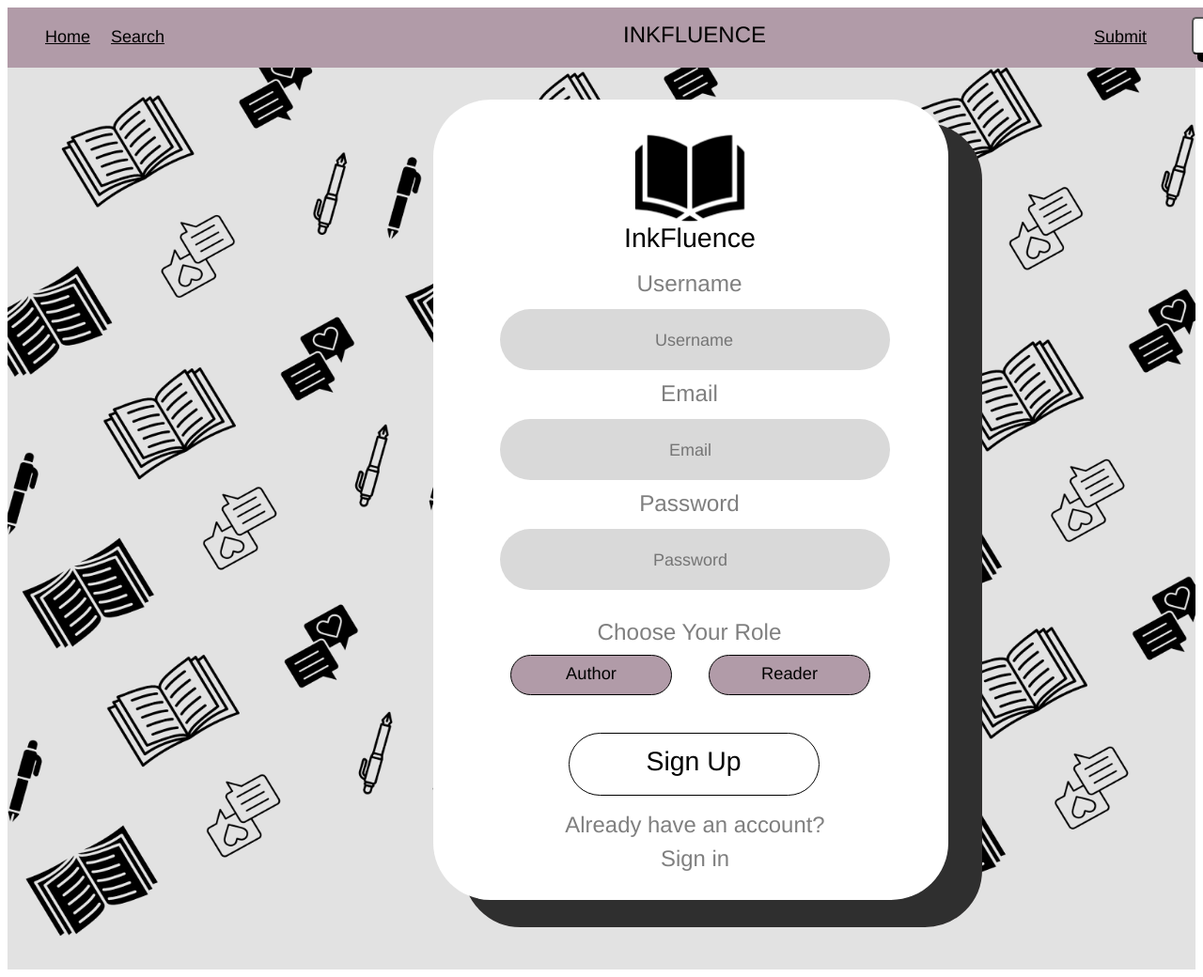
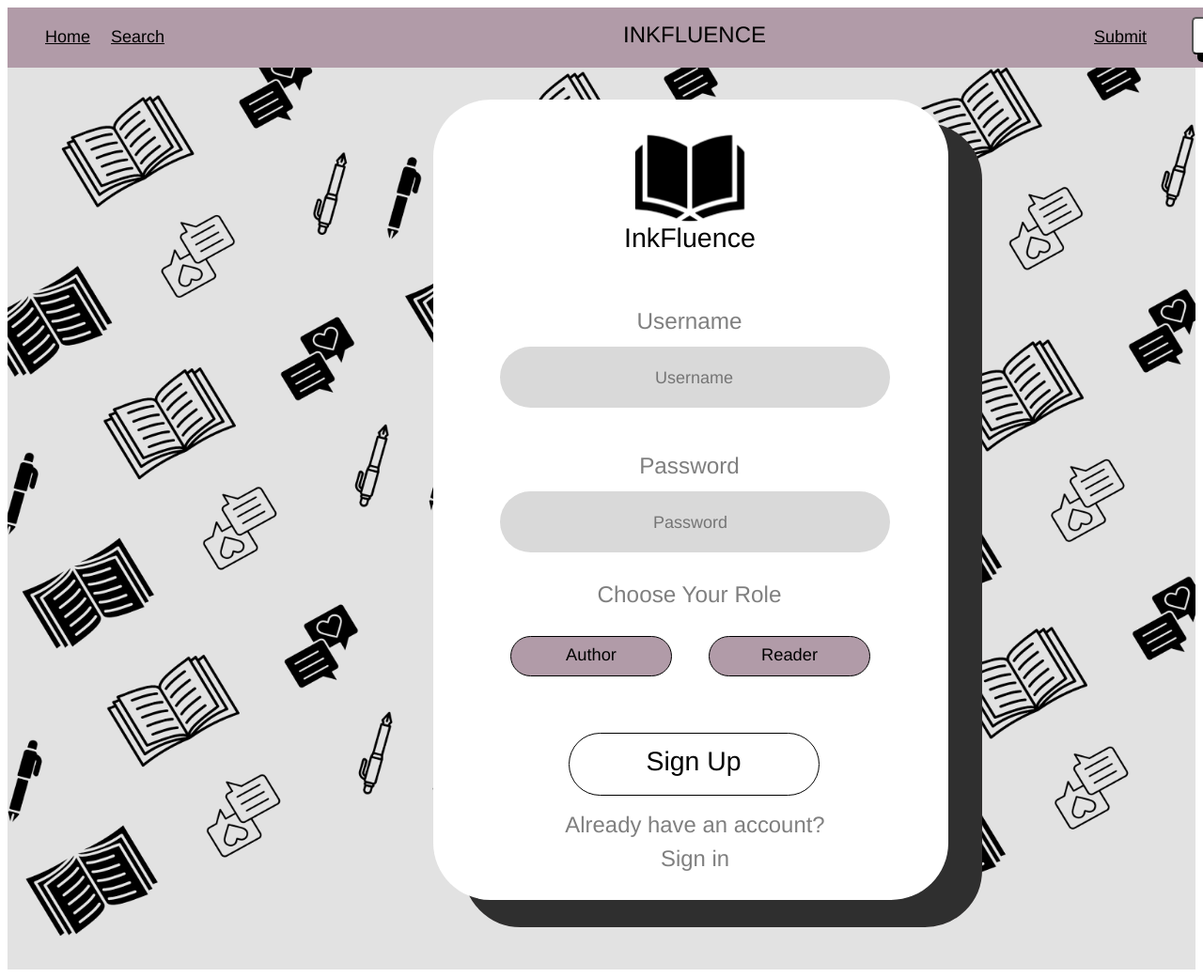
Before and after one commit to zkadry/Itech_group_7, a Django app: page /inkfluence/signup/ in a window 1280 px wide; the page is wider, and only the part inside the window is pictured. Shown: that part at 94% size. Run offline with Django 5.2, Linux system fonts and the light colour scheme.

Commit message:
email input deleted

```diff
--- a/group_django_project/inkfluence/static/inkfluence/css/signup.css
+++ b/group_django_project/inkfluence/static/inkfluence/css/signup.css
@@ -121,7 +121,7 @@
   position: absolute;
   width: 172px;
   height: 43px;
-  top: 591px;
+  top: 571px;
   left: 82px;
   background-color: #b19ba8;
   border-radius: 21.53px;
@@ -148,7 +148,7 @@
   position: absolute;
   width: 172px;
   height: 43px;
-  top: 591px;
+  top: 571px;
   left: 293px;
   background-color: #b19ba8;
   border-radius: 21.53px;
@@ -159,7 +159,7 @@
 .sign-up-page .role {
   position: absolute;
   width: 339px;
-  top: 537px;
+  top: 497px;
   left: 103px;
   font-family: "Roboto-Regular", Helvetica;
   font-weight: 400;
@@ -175,7 +175,7 @@
   position: absolute;
   width: 415px;
   height: 65px;
-  top: 457px;
+  top: 417px;
   left: 71px;
   background-color: #d9d9d9;
   border-radius: 35.62px;
@@ -199,53 +199,10 @@
   padding: 0;
 }
 
-.sign-up-page .email {
-  width: 349px;
-  height: 46px;
-  position: relative;
-  top: 10px;
-  left: 28px;
-  border: none;
-  background: none;
-  font-family: "Poppins-Regular", Helvetica;
-  font-weight: 400;
-  color: var(--gray);
-  font-size: 18px;
-  text-align: center;
-  letter-spacing: 0;
-  line-height: normal;
-  padding: 0;
-}
-
 .sign-up-page .text-wrapper-5 {
   position: absolute;
   width: 339px;
-  top: 400px;
-  left: 103px;
-  font-family: "Roboto-Regular", Helvetica;
-  font-weight: 400;
-  color: #00000080;
-  font-size: 24.3px;
-  text-align: center;
-  letter-spacing: 0;
-  line-height: 59.1px;
-  white-space: nowrap;
-}
-
-.sign-up-page .email-wrapper {
-  position: absolute;
-  width: 415px;
-  height: 65px;
-  top: 340px;
-  left: 71px;
-  background-color: #d9d9d9;
-  border-radius: 35.62px;
-}
-
-.sign-up-page .text-wrapper-6 {
-  position: absolute;
-  width: 339px;
-  top: 283px;
+  top: 360px;
   left: 103px;
   font-family: "Roboto-Regular", Helvetica;
   font-weight: 400;
@@ -261,7 +218,7 @@
   position: absolute;
   width: 415px;
   height: 65px;
-  top: 223px;
+  top: 263px;
   left: 71px;
   background-color: #d9d9d9;
   border-radius: 35.62px;
@@ -288,7 +245,7 @@
 .sign-up-page .text-wrapper-7 {
   position: absolute;
   width: 339px;
-  top: 166px;
+  top: 206px;
   left: 103px;
   font-family: "Roboto-Regular", Helvetica;
   font-weight: 400;
--- a/group_django_project/inkfluence/templates/inkfluence/signup.html
+++ b/group_django_project/inkfluence/templates/inkfluence/signup.html
@@ -23,8 +23,6 @@
               <div class="role">Choose Your Role</div>
               <div class="password-wrapper"><input class="password" placeholder="Password" type="text" /></div>
               <div class="text-wrapper-5">Password</div>
-              <div class="email-wrapper"><input class="email" placeholder="Email" type="text" /></div>
-              <div class="text-wrapper-6">Email</div>
               <div class="username-wrapper"><input class="username" placeholder="Username" type="text" /></div>
               <div class="text-wrapper-7">Username</div>
               <div class="overlap-2">
```
Also changed, not shown: 1 other file.
